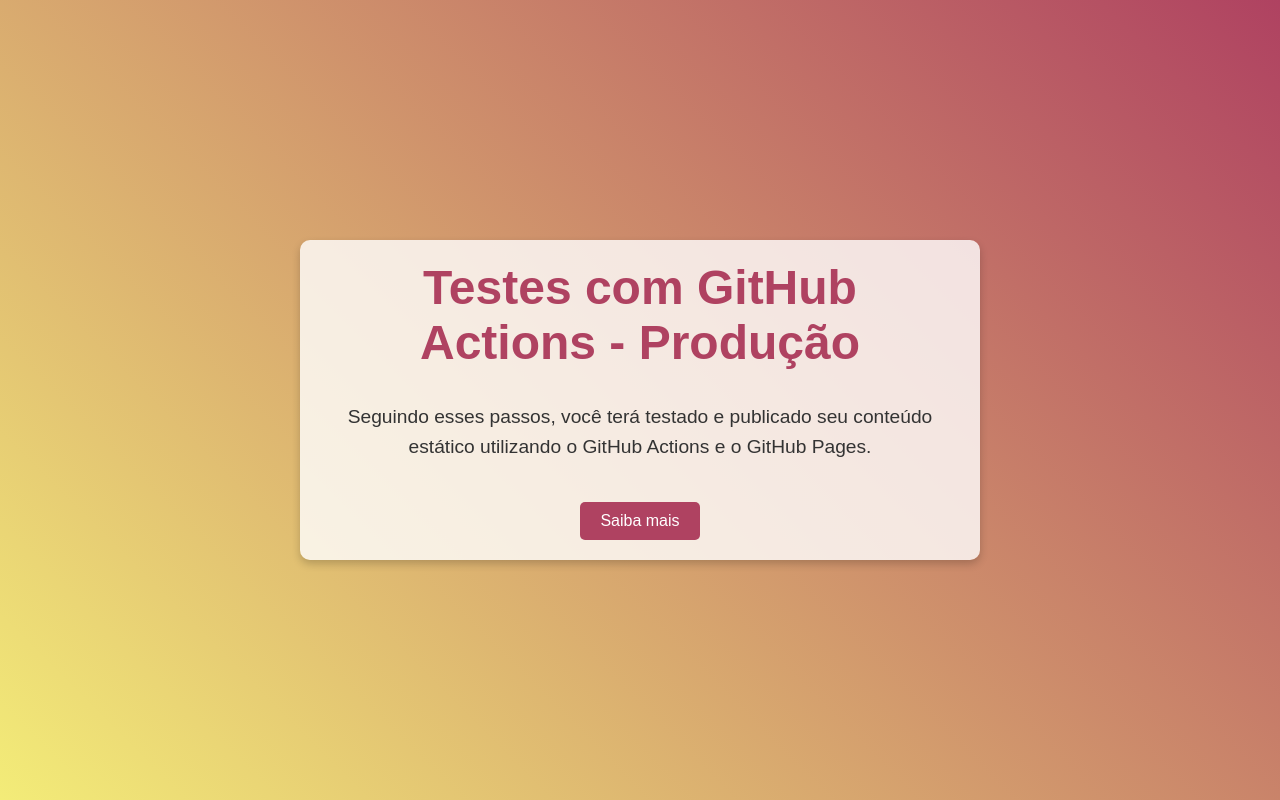
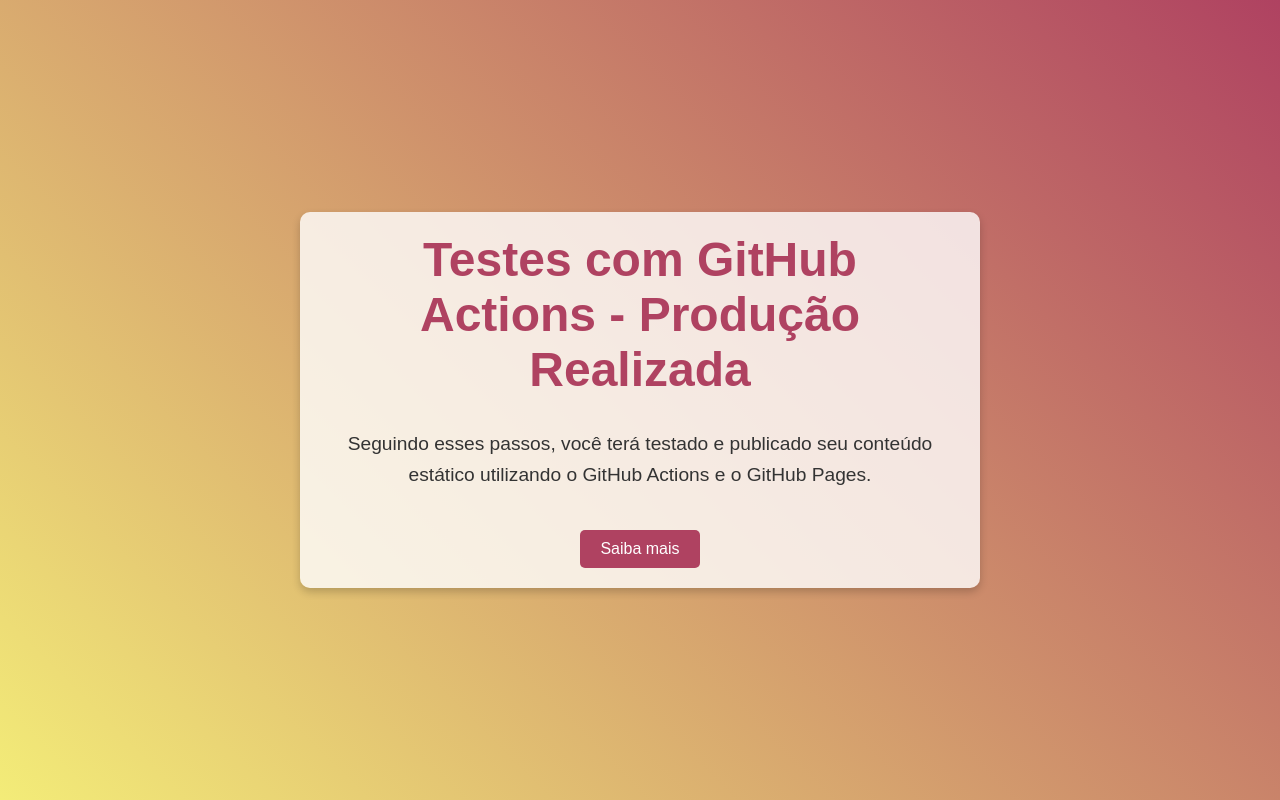
Before and after one commit to wandernovaesborel/redes_trab_2, a plain HTML site: page index.html in a window 1280 px wide. Drawn offline with Linux system fonts and the light colour scheme.

Commit message:
Update index.html

```diff
--- a/index.html
+++ b/index.html
@@ -52,7 +52,7 @@
 </head>
 <body>
   <div class="container">
-    <h1>Testes com GitHub Actions - Produção</h1>
+    <h1>Testes com GitHub Actions - Produção Realizada</h1>
     <p>Seguindo esses passos, você terá testado e publicado seu conteúdo estático utilizando o GitHub Actions e o GitHub Pages.</p>
     <a href="#" class="button">Saiba mais</a>
   </div>
```
